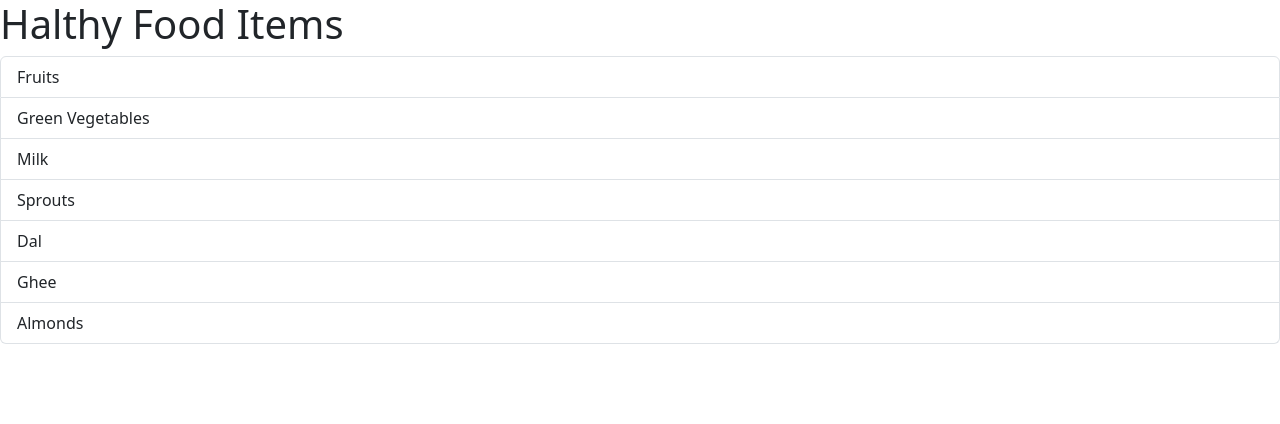
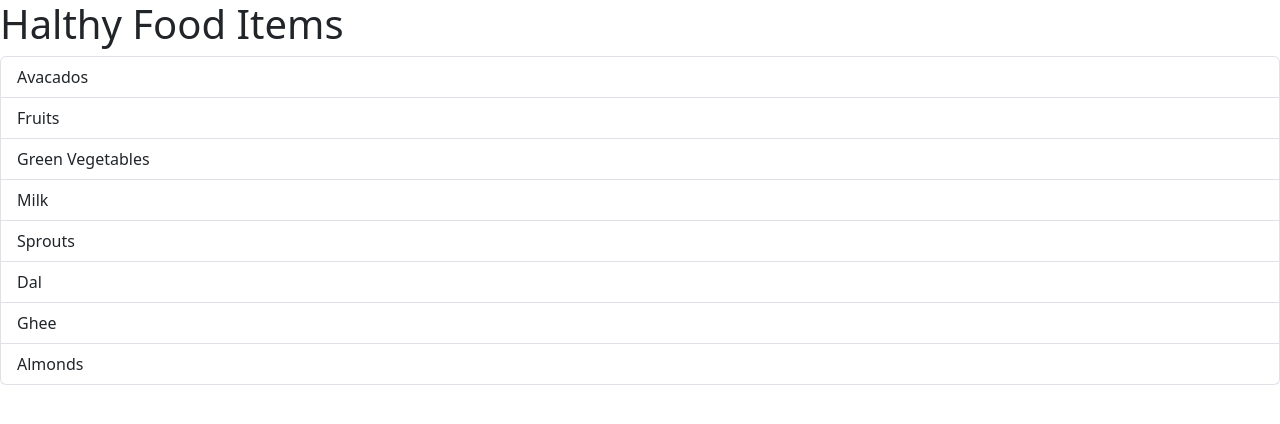
Before and after one commit to tejasbhosale17/ReactApps, a React (Vite) app in the folder 18Fragments/learning-fragments/: page / in a window 1280 px wide. Shown: the top 424 px of the page. Built offline with nearby package versions, Linux system fonts and the light colour scheme.

Commit message:
completed Props

```diff
--- a/18Fragments/learning-fragments/src/App.jsx
+++ b/18Fragments/learning-fragments/src/App.jsx
@@ -3,6 +3,7 @@ import FoodItems from "./components/FoodItems";
 import ErrorMessage from "./components/ErrorMessage";
 function App() {
   let foodItems = [
+    "Avacados",
     "Fruits",
     "Green Vegetables",
     "Milk",
--- a/18Fragments/learning-fragments/src/components/FoodItems.jsx
+++ b/18Fragments/learning-fragments/src/components/FoodItems.jsx
@@ -1,17 +1,8 @@
 import Item from "./Item";
-const FoodItems = () => {
-  let foodItems = [
-    "Fruits",
-    "Green Vegetables",
-    "Milk",
-    "Sprouts",
-    "Dal",
-    "Ghee",
-    "Almonds",
-  ];
+const FoodItems = ({ FoodItems }) => {
   return (
     <ul className="list-group">
-      {foodItems.map((item) => (
+      {FoodItems.map((item) => (
         <Item key={item} foodItem={item}></Item>
       ))}
     </ul>
```
